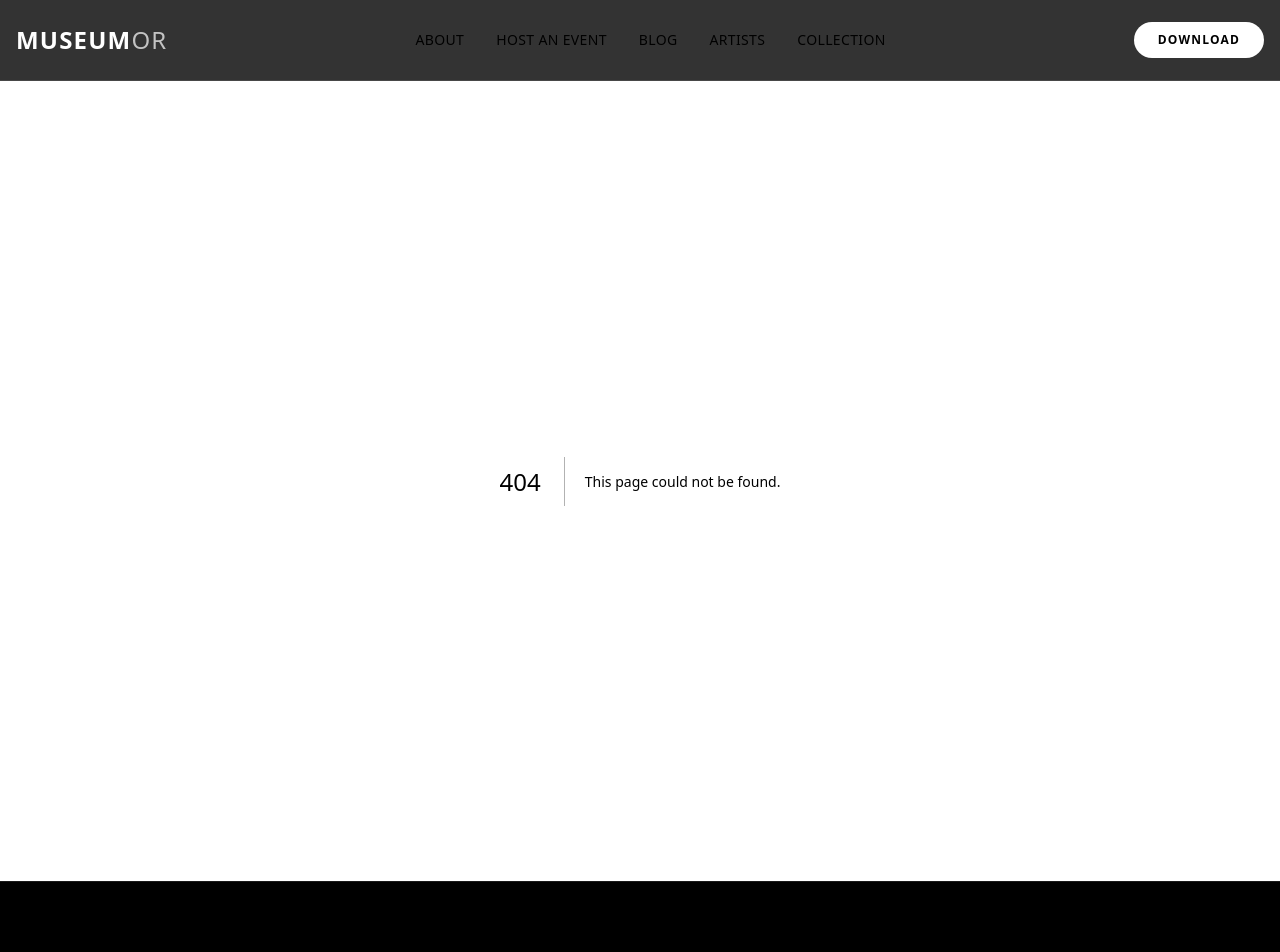
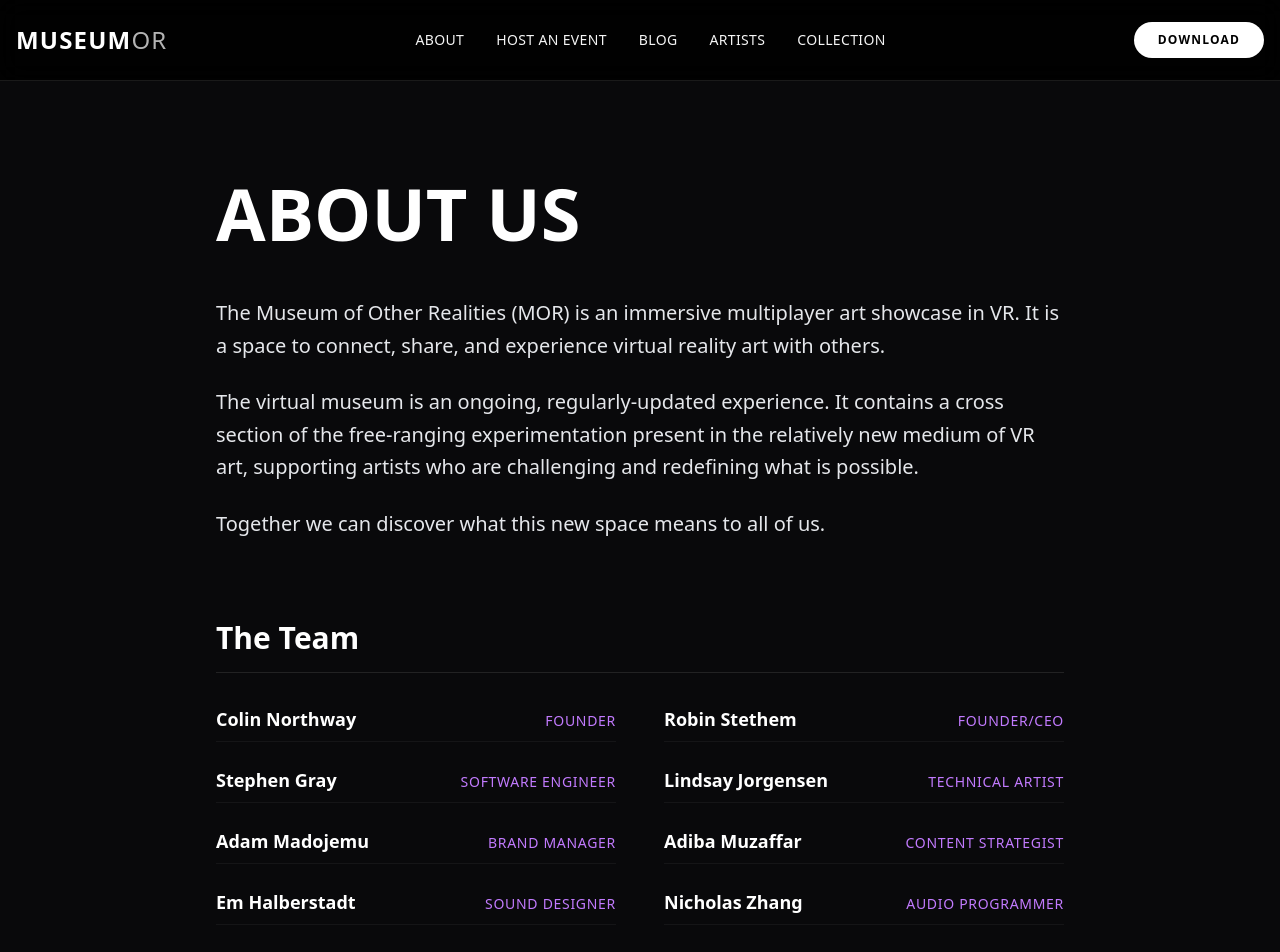
Before and after one commit to museumor/mor-new, a Next.js app: page /mor-new/about in a window 1280 px wide. Before the commit this address had no page. Shown: the top 952 px of the page. Built offline with nearby package versions, Linux system fonts and the light colour scheme.

Commit message:
feat: Add About, Artists, and Host Event pages and update navigation

```diff
--- /dev/null
+++ b/src/app/about/page.tsx
@@ -0,0 +1,45 @@
+export default function AboutPage() {
+  const team = [
+    { name: "Colin Northway", role: "Founder" },
+    { name: "Robin Stethem", role: "Founder/CEO" },
+    { name: "Stephen Gray", role: "Software Engineer" },
+    { name: "Lindsay Jorgensen", role: "Technical Artist" },
+    { name: "Adam Madojemu", role: "Brand Manager" },
+    { name: "Adiba Muzaffar", role: "Content Strategist" },
+    { name: "Em Halberstadt", role: "Sound Designer" },
+    { name: "Nicholas Zhang", role: "Audio Programmer" },
+    { name: "Maris Tammik", role: "Audio Programmer" },
+  ];
+
+  return (
+    <div className="w-full bg-zinc-950 min-h-screen text-gray-200">
+      <div className="container mx-auto px-6 py-24 max-w-4xl">
+        <h1 className="text-5xl md:text-7xl font-bold mb-12 text-white">ABOUT US</h1>
+
+        <section className="mb-20">
+          <p className="text-xl leading-relaxed mb-6">
+            The Museum of Other Realities (MOR) is an immersive multiplayer art showcase in VR. It is a space to connect, share, and experience virtual reality art with others.
+          </p>
+          <p className="text-xl leading-relaxed mb-6">
+             The virtual museum is an ongoing, regularly-updated experience. It contains a cross section of the free-ranging experimentation present in the relatively new medium of VR art, supporting artists who are challenging and redefining what is possible.
+          </p>
+          <p className="text-xl leading-relaxed">
+            Together we can discover what this new space means to all of us.
+          </p>
+        </section>
+
+        <section>
+          <h2 className="text-3xl font-bold mb-8 text-white border-b border-white/10 pb-4">The Team</h2>
+          <div className="grid grid-cols-1 md:grid-cols-2 gap-x-12 gap-y-6">
+            {team.map((member) => (
+              <div key={member.name} className="flex justify-between items-baseline border-b border-white/5 pb-2">
+                <span className="text-lg font-bold text-white">{member.name}</span>
+                <span className="text-purple-400 text-sm uppercase tracking-wider">{member.role}</span>
+              </div>
+            ))}
+          </div>
+        </section>
+      </div>
+    </div>
+  );
+}
--- /dev/null
+++ b/src/app/artists/page.tsx
@@ -0,0 +1,33 @@
+const artists = [
+  { name: "Mike Murdock", role: "Director / VR / AR", desc: "Exploring the balance between natural and virtual worlds." },
+  { name: "Naam", role: "Artist / Developer", desc: "Committed to VR as a tool for world-building." },
+  { name: "Em Halberstadt", role: "Sound Designer", desc: "Focusing on storytelling and creating organic soundscapes." },
+  { name: "Marilene Oliver", role: "Digital Artist", desc: "Bridging virtual and real worlds using scanning technologies." },
+  { name: "Sean Tann", role: "Developer", desc: "Creator of Chroma Lab, motivated by GPU compute and surreal experiences." },
+  { name: "Anna Zhilyaeva", role: "VR Artist", desc: "Known for live performances and mixed reality video." },
+  { name: "Jeremy Joe Kirshbaum", role: "Researcher", desc: "Innovating through action research, design, and creative media." },
+  { name: "Sabby Lighf", role: "Painter / Performer", desc: "Painting and performing in virtual reality internationally." },
+];
+
+export default function ArtistsPage() {
+  return (
+    <div className="w-full bg-black min-h-screen text-gray-200">
+      <div className="container mx-auto px-6 py-24">
+        <h1 className="text-5xl md:text-7xl font-bold mb-6 text-white text-center">ARTISTS</h1>
+        <p className="text-xl text-center max-w-2xl mx-auto mb-20 text-gray-400">
+          Meet the illustrators, animators, and engineers pushing the boundaries of interactive art and new media within the MOR.
+        </p>
+
+        <div className="grid grid-cols-1 md:grid-cols-2 lg:grid-cols-3 gap-8">
+          {artists.map((artist) => (
+            <div key={artist.name} className="bg-zinc-900/50 p-8 rounded-xl border border-white/5 hover:border-purple-500/50 transition-colors group">
+              <h3 className="text-2xl font-bold text-white mb-2 group-hover:text-purple-400 transition-colors">{artist.name}</h3>
+              <p className="text-xs font-bold text-purple-500 uppercase tracking-widest mb-4">{artist.role}</p>
+              <p className="text-gray-400">{artist.desc}</p>
+            </div>
+          ))}
+        </div>
+      </div>
+    </div>
+  );
+}
--- /dev/null
+++ b/src/app/host-an-event/page.tsx
@@ -0,0 +1,35 @@
+export default function HostEventPage() {
+  return (
+    <div className="w-full bg-zinc-950 min-h-screen text-gray-200">
+      <div className="container mx-auto px-6 py-24 max-w-4xl">
+        <h1 className="text-5xl md:text-7xl font-bold mb-12 text-white">HOST AN EVENT</h1>
+
+        <section className="mb-16">
+          <p className="text-xl leading-relaxed mb-6">
+            The Museum of Other Realities is the perfect venue for your next virtual event.
+            Whether it's an exhibition opening, a festival, or a private gathering, we offer a unique, immersive space that defies the laws of physics.
+          </p>
+        </section>
+
+        <section className="grid grid-cols-1 md:grid-cols-2 gap-12 mb-20">
+          <div>
+            <h3 className="text-2xl font-bold text-white mb-4">Why Host With Us?</h3>
+            <ul className="space-y-4 text-gray-400">
+              <li className="flex items-start"><span className="text-purple-500 mr-2">✓</span> Unforgettable immersive environments</li>
+              <li className="flex items-start"><span className="text-purple-500 mr-2">✓</span> Global reach for your audience</li>
+              <li className="flex items-start"><span className="text-purple-500 mr-2">✓</span> Custom branding opportunities</li>
+              <li className="flex items-start"><span className="text-purple-500 mr-2">✓</span> Professional audio/visual support</li>
+            </ul>
+          </div>
+          <div className="bg-zinc-900 p-8 rounded-xl border border-white/10">
+            <h3 className="text-xl font-bold text-white mb-6">Get in Touch</h3>
+            <p className="mb-6 text-sm text-gray-400">Fill out our event request form or email us directly.</p>
+            <button className="w-full py-3 bg-white text-black font-bold uppercase tracking-widest rounded hover:bg-purple-500 hover:text-white transition-colors">
+              Contact Us
+            </button>
+          </div>
+        </section>
+      </div>
+    </div>
+  );
+}
--- a/src/components/Header.tsx
+++ b/src/components/Header.tsx
@@ -9,10 +9,10 @@
         </Link>
 
         <nav className="hidden md:flex gap-8 text-sm font-medium tracking-wide">
-          <Link href="#" className="hover:text-purple-400 transition-colors">ABOUT</Link>
-          <Link href="#" className="hover:text-purple-400 transition-colors">HOST AN EVENT</Link>
+          <Link href="/about" className="hover:text-purple-400 transition-colors">ABOUT</Link>
+          <Link href="/host-an-event" className="hover:text-purple-400 transition-colors">HOST AN EVENT</Link>
           <Link href="#" className="hover:text-purple-400 transition-colors">BLOG</Link>
-          <Link href="#" className="hover:text-purple-400 transition-colors">ARTISTS</Link>
+          <Link href="/artists" className="hover:text-purple-400 transition-colors">ARTISTS</Link>
           <Link href="#" className="hover:text-purple-400 transition-colors">COLLECTION</Link>
         </nav>
 
```
